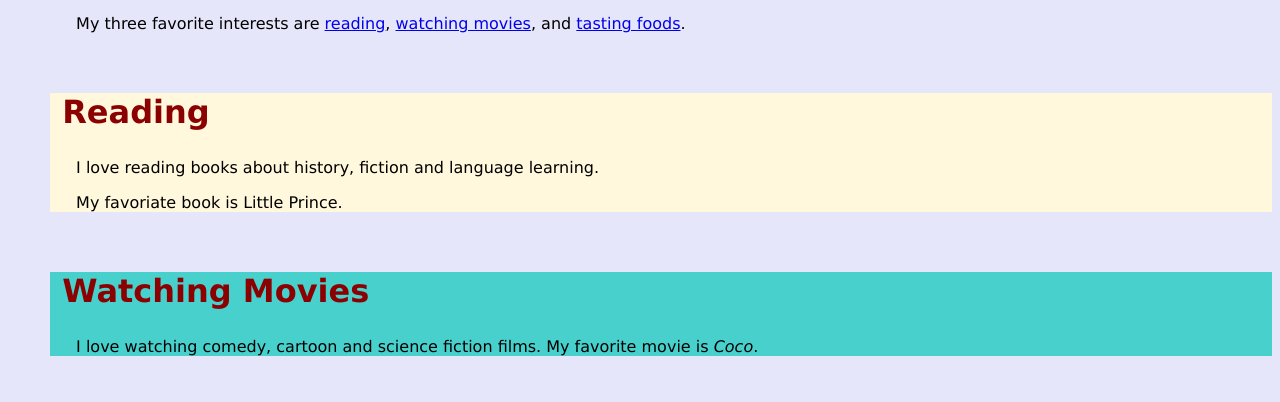
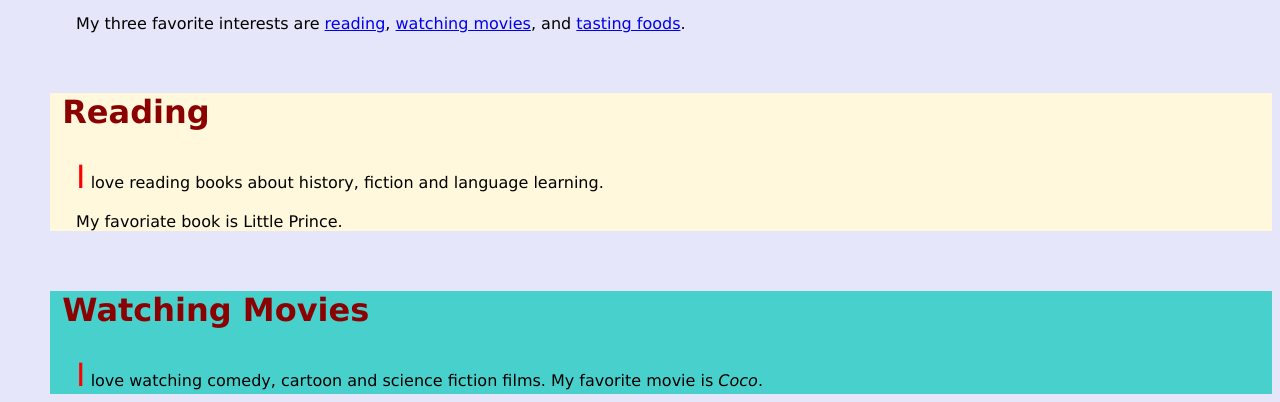
Before and after one commit to xingyuchen515/WebTech, a plain HTML site: page session4/interests.htm in a window 1280 px wide. Shown: the part 398-800 px from the top of the page. Drawn offline with Linux system fonts and the light colour scheme.

Commit message:
session4

```diff
--- a/session4/interests.htm
+++ b/session4/interests.htm
@@ -18,7 +18,7 @@
             div.reading{background-color: cornsilk;}
             div.watchingmovies{background-color:mediumturquoise;}
             div.tastingfoods{background-color: orange;}
-            h2 + p:first ::first-letter{font-size: 200%; color:red}
+            h2 + p:first-letter{font-size: 200%; color:red}
 
     </style>
 
```
Also changed, not shown: 1 other file.
